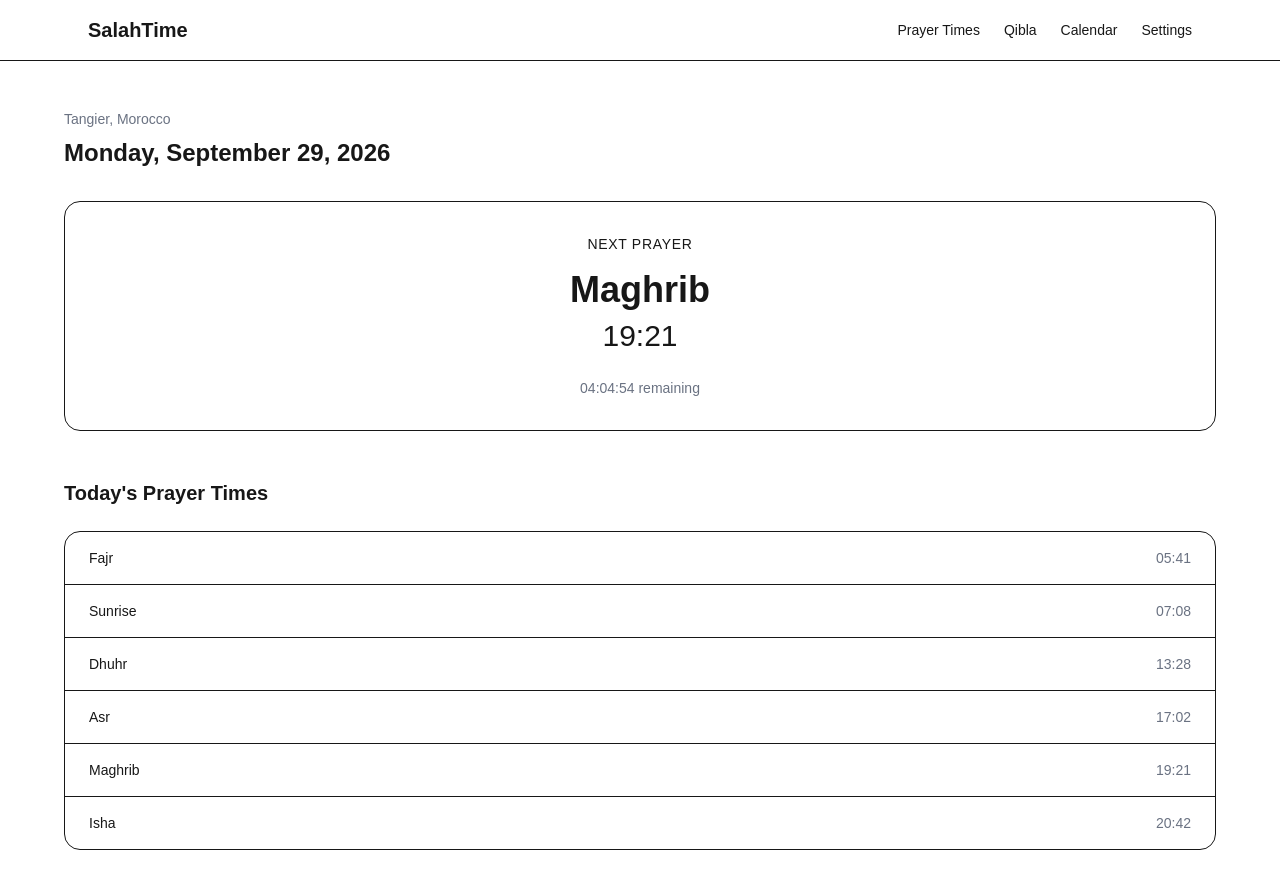
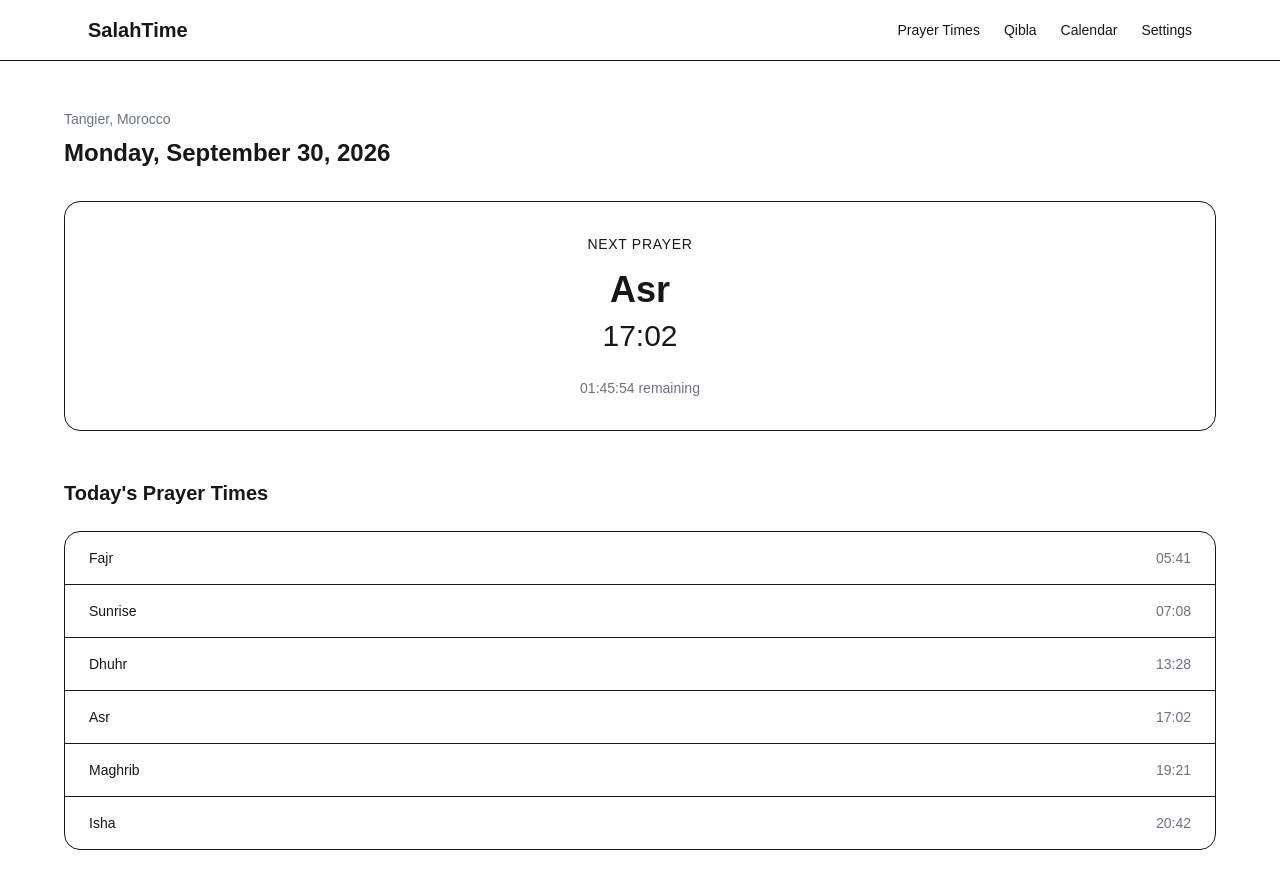
Before and after one commit to mr-ajaaj/SalahTime, a Next.js app: page / in a window 1280 px wide. Shown: the top 888 px of the page. Built offline with nearby package versions, Linux system fonts and the light colour scheme.

Commit message:
eat: make next prayer dynamic

```diff
--- a/app/page.tsx
+++ b/app/page.tsx
@@ -1,12 +1,13 @@
 import Header from "@/components/Header";
 import NextPrayer from "@/components/NextPrayer";
 import PrayerTimes from "@/components/PrayerTimes";
+import { prayers } from "@/data/prayers";
 
 export default function Home() {
   return (
     <main>
       <Header />
-      <NextPrayer />
+      <NextPrayer prayers={prayers} />
       <PrayerTimes />
     </main>
   );
--- a/components/NextPrayer.tsx
+++ b/components/NextPrayer.tsx
@@ -1,22 +1,10 @@
 "use client";
 
 import { useEffect, useState } from "react";
+import type { Prayer } from "@/data/prayers";
 
-const prayerTime = "19:21";
-
-const getTimeRemaining = () => {
-  const now = new Date();
-
-  const [hours, minutes] = prayerTime.split(":").map(Number);
-
-  const prayerDate = new Date();
-
-  prayerDate.setHours(hours);
-  prayerDate.setMinutes(minutes);
-  prayerDate.setSeconds(0);
-  prayerDate.setMilliseconds(0);
-
-  return prayerDate.getTime() - now.getTime();
+type NextPrayerProps = {
+  prayers: Prayer[];
 };
 
 const formatCountdown = (milliseconds: number) => {
@@ -38,13 +26,74 @@ const formatCountdown = (milliseconds: number) => {
   ).padStart(2, "0")}:${String(seconds).padStart(2, "0")}`;
 };
 
-export default function NextPrayer() {
+export default function NextPrayer({
+  prayers,
+}: NextPrayerProps) {
+  const [nextPrayer, setNextPrayer] =
+    useState<Prayer | null>(null);
+
   const [countdown, setCountdown] =
     useState("00:00:00");
 
   useEffect(() => {
     const updateCountdown = () => {
-      const remaining = getTimeRemaining();
+      const now = new Date();
+
+      let nextPrayerData:
+        | {
+            prayer: Prayer;
+            prayerDate: Date;
+          }
+        | undefined;
+
+      for (const prayer of prayers) {
+        const [hours, minutes] = prayer.time
+          .split(":")
+          .map(Number);
+
+        const prayerDate = new Date();
+
+        prayerDate.setHours(hours);
+        prayerDate.setMinutes(minutes);
+        prayerDate.setSeconds(0);
+        prayerDate.setMilliseconds(0);
+
+        if (prayerDate > now) {
+          nextPrayerData = {
+            prayer,
+            prayerDate,
+          };
+
+          break;
+        }
+      }
+
+      if (!nextPrayerData) {
+        const firstPrayer = prayers[0];
+
+        const [hours, minutes] = firstPrayer.time
+          .split(":")
+          .map(Number);
+
+        const tomorrow = new Date();
+
+        tomorrow.setDate(tomorrow.getDate() + 1);
+        tomorrow.setHours(hours);
+        tomorrow.setMinutes(minutes);
+        tomorrow.setSeconds(0);
+        tomorrow.setMilliseconds(0);
+
+        nextPrayerData = {
+          prayer: firstPrayer,
+          prayerDate: tomorrow,
+        };
+      }
+
+      setNextPrayer(nextPrayerData.prayer);
+
+      const remaining =
+        nextPrayerData.prayerDate.getTime() -
+        now.getTime();
 
       setCountdown(formatCountdown(remaining));
     };
@@ -59,7 +108,7 @@ export default function NextPrayer() {
     return () => {
       clearInterval(interval);
     };
-  }, []);
+  }, [prayers]);
 
   return (
     <section className="px-6 py-12">
@@ -70,7 +119,7 @@ export default function NextPrayer() {
           </p>
 
           <h1 className="mt-2 text-2xl font-semibold">
-            Monday, September 29, 2026
+            Monday, September 30, 2026
           </h1>
         </div>
 
@@ -80,11 +129,11 @@ export default function NextPrayer() {
           </p>
 
           <h2 className="mt-4 text-4xl font-semibold">
-            Maghrib
+            {nextPrayer?.name}
           </h2>
 
           <p className="mt-2 text-3xl">
-            {prayerTime}
+            {nextPrayer?.time}
           </p>
 
           <p className="mt-6 text-sm text-gray-500">
--- a/components/PrayerTimes.tsx
+++ b/components/PrayerTimes.tsx
@@ -1,34 +1,4 @@
-type Prayer = {
-  name: string;
-  time: string;
-};
-
-const prayers: Prayer[] = [
-  {
-    name: "Fajr",
-    time: "05:41",
-  },
-  {
-    name: "Sunrise",
-    time: "07:08",
-  },
-  {
-    name: "Dhuhr",
-    time: "13:28",
-  },
-  {
-    name: "Asr",
-    time: "17:02",
-  },
-  {
-    name: "Maghrib",
-    time: "19:21",
-  },
-  {
-    name: "Isha",
-    time: "20:42",
-  },
-];
+import { prayers } from "@/data/prayers";
 
 export default function PrayerTimes() {
   return (
--- /dev/null
+++ b/data/prayers.ts
@@ -0,0 +1,31 @@
+export type Prayer = {
+  name: string;
+  time: string;
+};
+
+export const prayers: Prayer[] = [
+  {
+    name: "Fajr",
+    time: "05:41",
+  },
+  {
+    name: "Sunrise",
+    time: "07:08",
+  },
+  {
+    name: "Dhuhr",
+    time: "13:28",
+  },
+  {
+    name: "Asr",
+    time: "17:02",
+  },
+  {
+    name: "Maghrib",
+    time: "19:21",
+  },
+  {
+    name: "Isha",
+    time: "20:42",
+  },
+];
```
